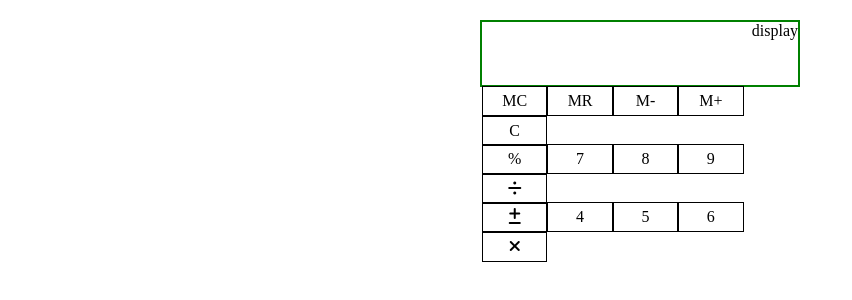
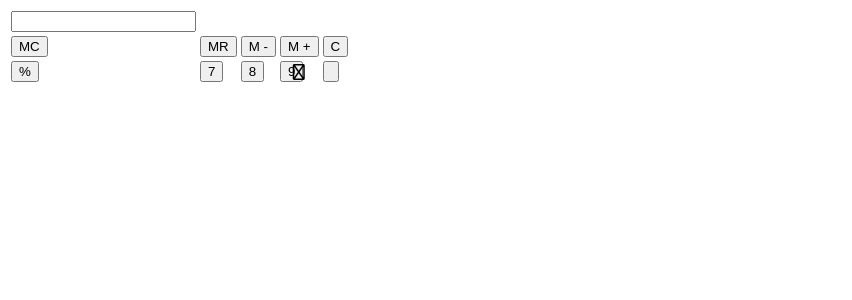
Before and after one commit to teresatan13/daily_ui_004, a plain HTML site: page index.html in a window 1280 px wide. Shown: the whole page, without its empty margins (0-852 px from the left). Drawn offline with Linux system fonts and the light colour scheme.

Commit message:
redid entire calculator as table

```diff
--- a/css/styles.css
+++ b/css/styles.css
@@ -1,4 +1,12 @@
-p {
+.fa {
+    margin: 0 auto;
+    top: 64px;
+    left: 18.3rem;
+    position: absolute;
+}
+
+
+/* p {
     border: 2px solid green ;
     width: 100%;
     height: 8%;
@@ -9,6 +17,11 @@ p {
 
 i {
     height: 18px;
+}
+
+.sq_root {
+    height: 18px;
+    margin: 0 auto 0;
 }
 
 .row_1 {
@@ -26,6 +39,11 @@ i {
     margin: -2px auto 0;
 }
 
+.row_4 {
+    width: 25%;
+    margin: -4px auto 0;
+}
+
 .button {
     border: 1px solid black;
     display: inline-block;
@@ -33,4 +51,4 @@ i {
     width: 16.9%;
     text-align: center;
     padding: 5px;
-}
+} */
--- a/index.html
+++ b/index.html
@@ -6,9 +6,40 @@
     <title>Calculator</title>
     <link rel="stylesheet" href="css/styles.css">
     <script src="https://kit.fontawesome.com/4e1129b10f.js" crossorigin="anonymous"></script>
+    <!-- <script src="https://cdnjs.cloudflare.com/ajax/libs/font-awesome/5.11.2/js/all.js" integrity="sha256-2JRzNxMJiS0aHOJjG+liqsEOuBb6++9cY4dSOyiijX4=" crossorigin="anonymous"></script> -->
+    <!-- <link rel="stylesheet" href="https://cdnjs.cloudflare.com/ajax/libs/font-awesome/5.15.1/css/all.min.css"> -->
 </head>
 
 <body>
+
+    <table>
+        <!-- Display  -->
+        <tr>
+            <td> <input type="text" class="display" /> </td>
+        </tr>
+
+        <!-- Row 1 -->
+        <tr>
+            <td> <input type="button" value="MC" onclick="" /> </td>
+            <td> <input type="button" value="MR" onclick="" /> </td>
+            <td> <input type="button" value="M -" onclick="" /> </td>
+            <td> <input type="button" value="M +" onclick="" /> </td>
+            <td> <input type="button" value="C" onclick="" /> </td>
+        </tr>
+
+        <!-- Row 2  -->
+        <tr>
+            <td> <input type="button" value="%" onclick="" /> </td>
+            <td> <input type="button" value="7" onclick="" /> </td>
+            <td> <input type="button" value="8" onclick="" /> </td>
+            <td> <input type="button" value="9" onclick="" /> </td>
+            <td>
+                <i class="fa fa-regular fa-divide"></i>
+                <input type="button" value="" onclick="" />
+            </td>
+        </tr>
+
+    </table>
 
     <!-- create buttons for each digit and operator
 
@@ -17,39 +48,10 @@
     <!-- create specialty functions to calculate: mortgage, interest rate, recipe costing,
     and use icons as display -->
 
-    <!-- Row 1 with display -->
-    <p>display</p>
-    <div class="row_1">
-        <div class="button">
-            MC
-        </div><div class="button">
-            MR
-        </div><div class="button">
-            M-
-        </div><div class="button">
-            M+
-        </div><div class="button">
-            C
-        </div>
-    </div>
 
-    <!-- Row 2  -->
-    <div class="row_2">
-        <div class="button">
-            %
-        </div><div class="button">
-            7
-        </div><div class="button">
-            8
-        </div><div class="button">
-            9
-        </div><div class="button">
-            <i class="fa-sharp fa-solid fa-divide"></i>
-        </div>
-    </div>
 
     <!-- Row 3 -->
-    <div class="row_3">
+    <!-- <div class="row_3">
         <div class="button">
             <i class="fa-sharp fa-solid fa-plus-minus"></i>
         </div><div class="button">
@@ -61,9 +63,39 @@
         </div><div class="button">
             <i class="fa-solid fa-xmark"></i>
         </div>
-    </div>
+    </div> -->
 
+    <!-- Row 4 -->
+    <!-- <div class="row_4">
+        <div class="button">
+            <img src="images/square_root.png" width="28" height="28" class="sq_root"> -->
+            <!-- <i class="fa-solid fa-square-root"></i>
+            <i class="fa-regular fa-square-root"></i>
+            <i class="fa-light fa-square-root"></i>
+            <i class="fa-sharp fa-solid fa-square-root"></i>
+            <i class="fa-sharp fa-regular fa-square-root"></i> -->
 
+            <!-- <i class="fa-sharp fa-regular fa-square-root"></i> -->
+
+            <!-- <i class="fa fa-sharp fa-solid fa-square-root"></i> -->
+            <!-- <i class="fa-sharp fa-solid fa-square-root"></i> -->
+
+            <!-- <i class="fas fa-sharp fa-solid fa-square-root"></i> -->
+            <!-- <i class="fa-sharp fa-solid fa-square-root"></i> -->
+
+            <!-- <i class="fa-sharp fa-solid fa-square-root"></i> -->
+            <!-- <i class="fab fab-sharp fab-solid fab-square-root"></i> -->
+
+        <!-- </div><div class="button">
+            1
+        </div><div class="button">
+            2
+        </div><div class="button">
+            3
+        </div><div class="button">
+            <i class="fa-solid fa-minus"></i>
+        </div>
+    </div> -->
 
 
 
```
Also changed, not shown: images/square_root.png (added), js/script.js (added).
